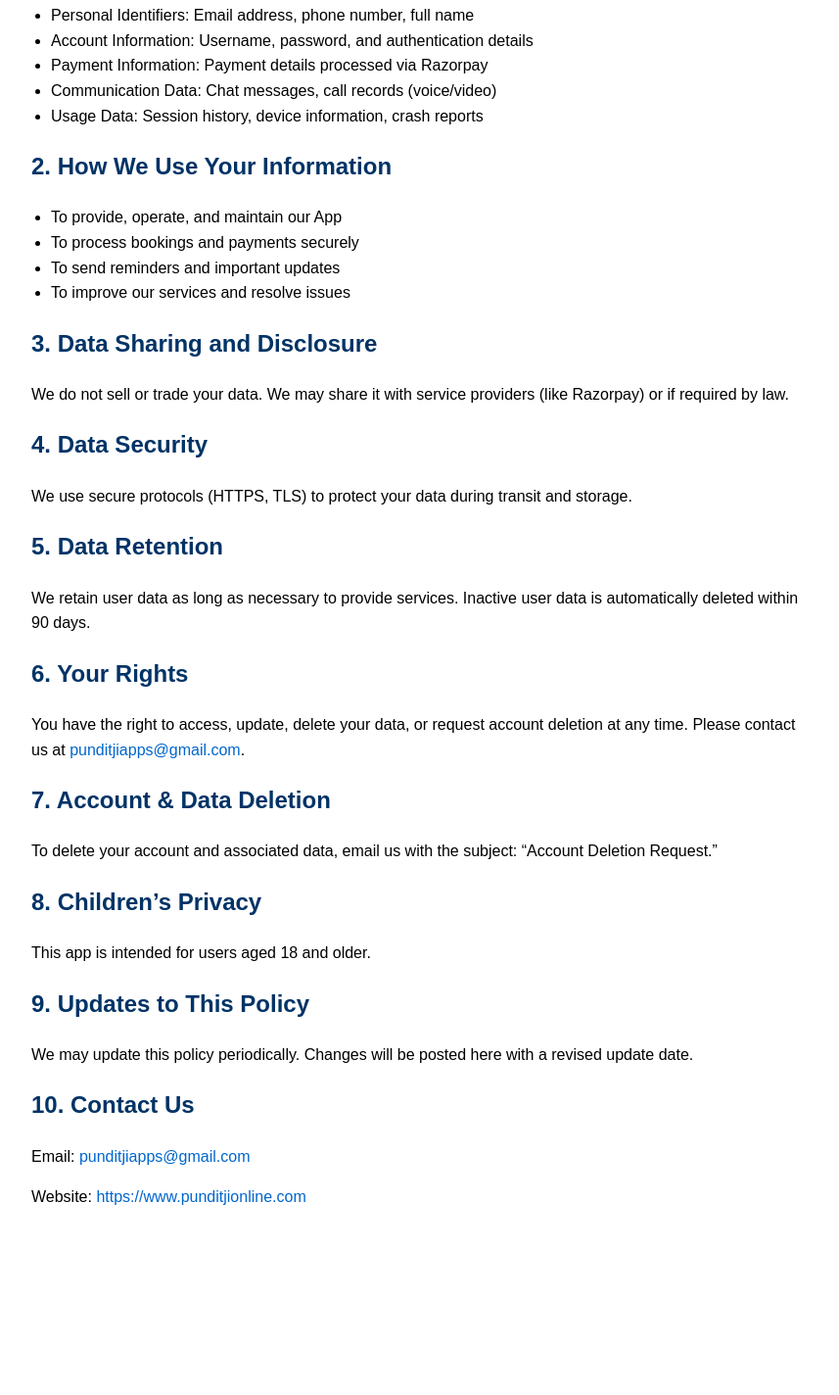
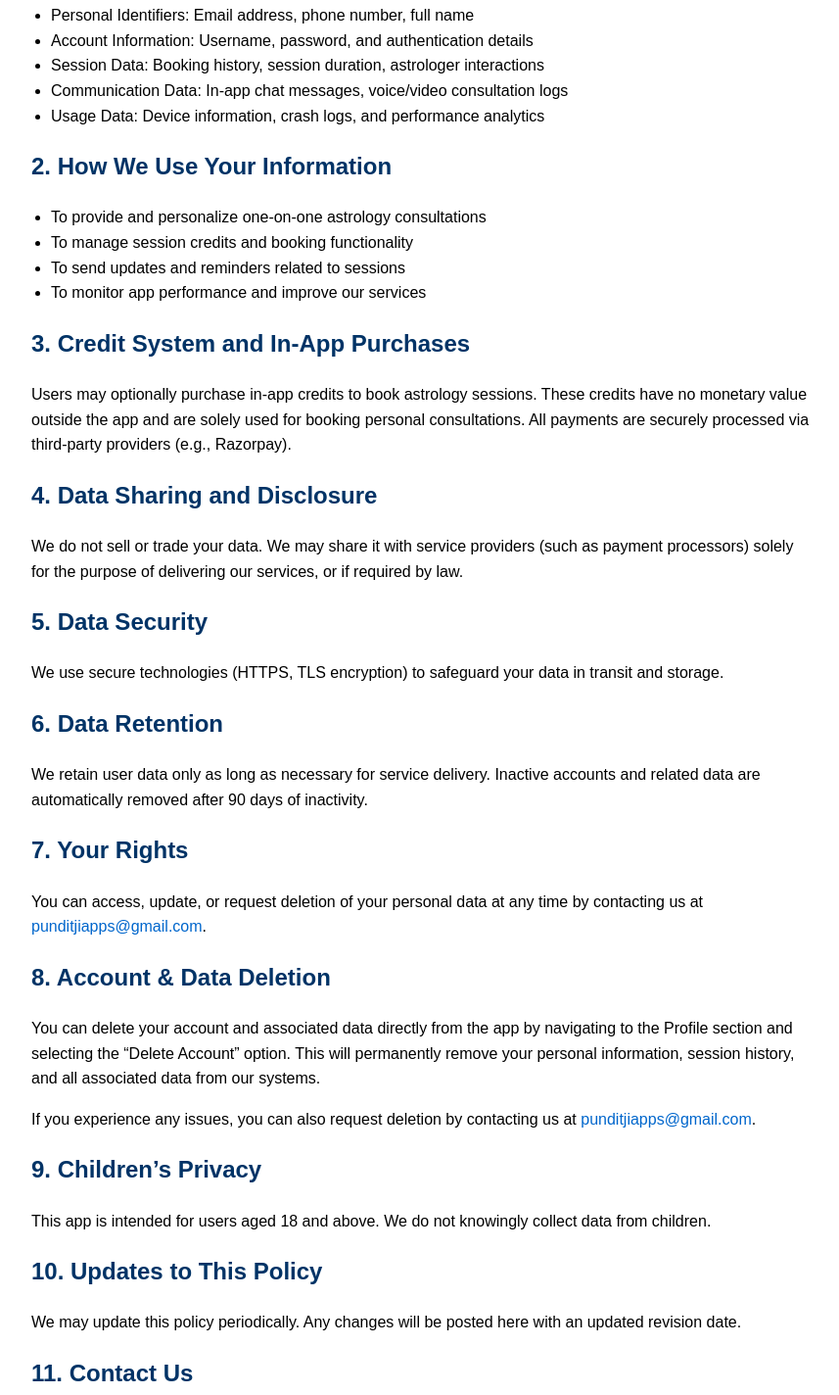
Before and after one commit to punditjiapps/privacy-policy, a plain HTML site: page index.html in a window 1280 px wide. Shown: the part 333-1757 px from the top of the page at 98% size, without its empty margins (208-1065 px from the left). Before the commit the page ends 1604 px from the top, so only its background shows below. Drawn offline with Linux system fonts and the light colour scheme.

```diff
--- a/index.html
+++ b/index.html
@@ -41,41 +41,45 @@
   <ul>
     <li>Personal Identifiers: Email address, phone number, full name</li>
     <li>Account Information: Username, password, and authentication details</li>
-    <li>Payment Information: Payment details processed via Razorpay</li>
-    <li>Communication Data: Chat messages, call records (voice/video)</li>
-    <li>Usage Data: Session history, device information, crash reports</li>
+    <li>Session Data: Booking history, session duration, astrologer interactions</li>
+    <li>Communication Data: In-app chat messages, voice/video consultation logs</li>
+    <li>Usage Data: Device information, crash logs, and performance analytics</li>
   </ul>
 
   <h2>2. How We Use Your Information</h2>
   <ul>
-    <li>To provide, operate, and maintain our App</li>
-    <li>To process bookings and payments securely</li>
-    <li>To send reminders and important updates</li>
-    <li>To improve our services and resolve issues</li>
+    <li>To provide and personalize one-on-one astrology consultations</li>
+    <li>To manage session credits and booking functionality</li>
+    <li>To send updates and reminders related to sessions</li>
+    <li>To monitor app performance and improve our services</li>
   </ul>
 
-  <h2>3. Data Sharing and Disclosure</h2>
-  <p>We do not sell or trade your data. We may share it with service providers (like Razorpay) or if required by law.</p>
+  <h2>3. Credit System and In-App Purchases</h2>
+  <p>Users may optionally purchase in-app credits to book astrology sessions. These credits have no monetary value outside the app and are solely used for booking personal consultations. All payments are securely processed via third-party providers (e.g., Razorpay).</p>
 
-  <h2>4. Data Security</h2>
-  <p>We use secure protocols (HTTPS, TLS) to protect your data during transit and storage.</p>
+  <h2>4. Data Sharing and Disclosure</h2>
+  <p>We do not sell or trade your data. We may share it with service providers (such as payment processors) solely for the purpose of delivering our services, or if required by law.</p>
 
-  <h2>5. Data Retention</h2>
-  <p>We retain user data as long as necessary to provide services. Inactive user data is automatically deleted within 90 days.</p>
+  <h2>5. Data Security</h2>
+  <p>We use secure technologies (HTTPS, TLS encryption) to safeguard your data in transit and storage.</p>
 
-  <h2>6. Your Rights</h2>
-  <p>You have the right to access, update, delete your data, or request account deletion at any time. Please contact us at <a href="mailto:punditjiapps@gmail.com">punditjiapps@gmail.com</a>.</p>
+  <h2>6. Data Retention</h2>
+  <p>We retain user data only as long as necessary for service delivery. Inactive accounts and related data are automatically removed after 90 days of inactivity.</p>
 
-  <h2>7. Account & Data Deletion</h2>
-  <p>To delete your account and associated data, email us with the subject: “Account Deletion Request.”</p>
+  <h2>7. Your Rights</h2>
+  <p>You can access, update, or request deletion of your personal data at any time by contacting us at <a href="mailto:punditjiapps@gmail.com">punditjiapps@gmail.com</a>.</p>
 
-  <h2>8. Children’s Privacy</h2>
-  <p>This app is intended for users aged 18 and older.</p>
+ <h2>8. Account & Data Deletion</h2>
+<p>You can delete your account and associated data directly from the app by navigating to the Profile section and selecting the “Delete Account” option. This will permanently remove your personal information, session history, and all associated data from our systems.</p>
+<p>If you experience any issues, you can also request deletion by contacting us at <a href="mailto:punditjiapps@gmail.com">punditjiapps@gmail.com</a>.</p>
 
-  <h2>9. Updates to This Policy</h2>
-  <p>We may update this policy periodically. Changes will be posted here with a revised update date.</p>
+  <h2>9. Children’s Privacy</h2>
+  <p>This app is intended for users aged 18 and above. We do not knowingly collect data from children.</p>
 
-  <h2>10. Contact Us</h2>
+  <h2>10. Updates to This Policy</h2>
+  <p>We may update this policy periodically. Any changes will be posted here with an updated revision date.</p>
+
+  <h2>11. Contact Us</h2>
   <p>Email: <a href="mailto:punditjiapps@gmail.com">punditjiapps@gmail.com</a></p>
   <p>Website: <a href="https://www.punditjionline.com">https://www.punditjionline.com</a></p>
 </body>
```
